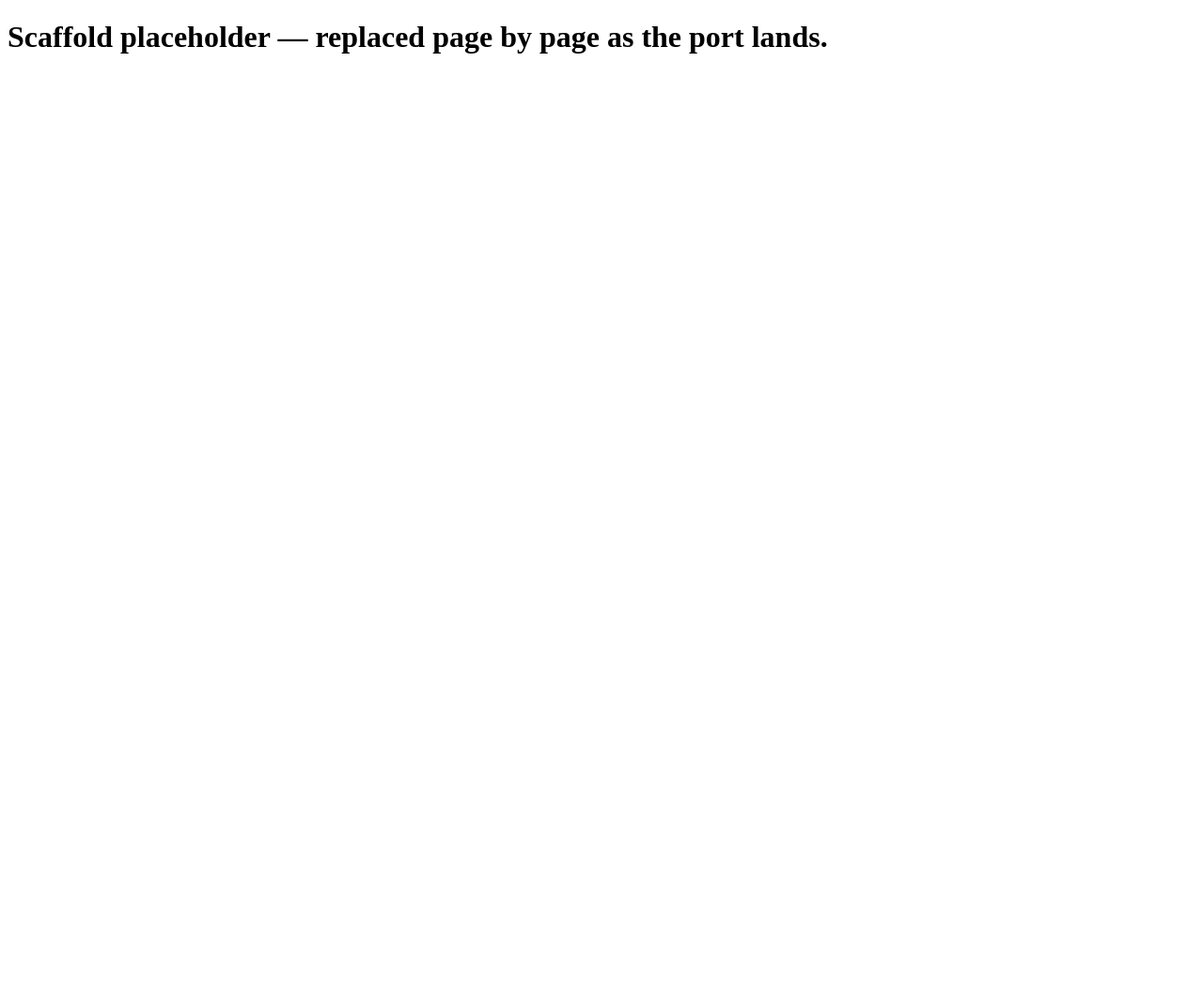
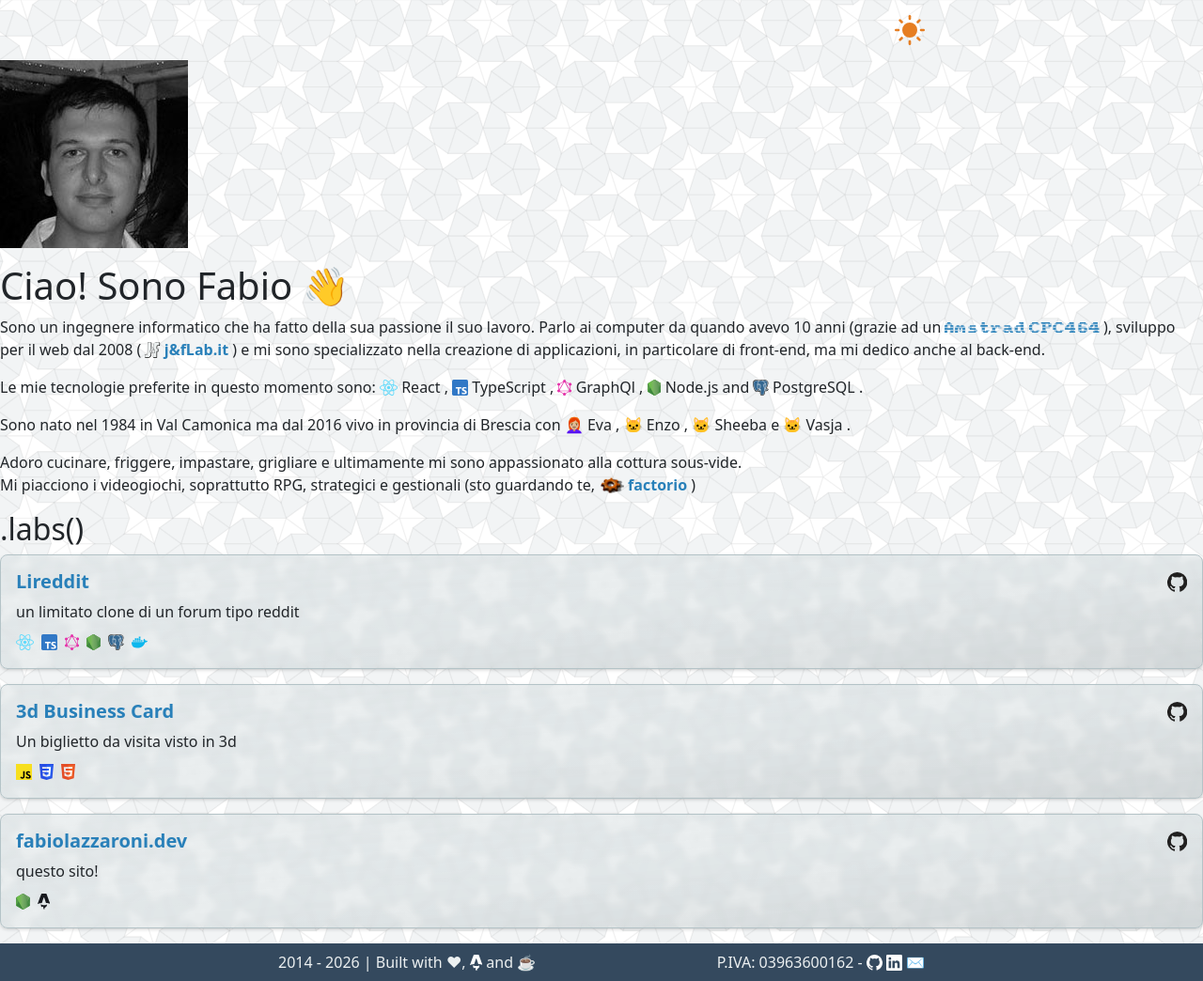
Before and after one commit to fakkio/fabiolazzaroni.dev, an Astro site: page / in a window 1280 px wide. Shown: the whole page at 94% size. Before the commit the page ends 800 px from the top, so only its background shows below. Built offline with nearby package versions, Linux system fonts and the light colour scheme; Astro itself is replaced by a stand-in of ours.

Commit message:
✨(pages): add index page — ProfilePicture, Bio, Labs, WavingHand
Ports pages/index.astro and its component tree from the Gatsby source:
ProfilePicture via astro:assets (eager, no placeholder — intentional
delta), Bio with the blinking Amstrad/CPC464 wordmarks driven by a plain
client script instead of react-spring, Labs/Lab as a real <ul>/<li> with
the Gatsby->Astro tech swap on the fabiolazzaroni.dev card, and
WavingHand as a pure CSS keyframe animation.

```diff
--- /dev/null
+++ b/src/components/Bio.astro
@@ -0,0 +1,97 @@
+---
+import factorioLogo from "../assets/factorio-logo.png";
+import BlinkingAmstrad from "./BlinkingAmstrad.astro";
+import GraphqlLogo from "./icons/GraphqlLogo.astro";
+import JefLogo from "./icons/JefLogo.astro";
+import NodejsLogo from "./icons/NodejsLogo.astro";
+import PostgresLogo from "./icons/PostgresLogo.astro";
+import ReactLogo from "./icons/ReactLogo.astro";
+import TypescriptLogo from "./icons/TypescriptLogo.astro";
+---
+
+<p>
+  Sono un ingegnere informatico che ha fatto della sua passione il suo lavoro.
+  Parlo ai computer da quando avevo 10 anni (grazie ad un{" "}
+  <a href="https://it.wikipedia.org/wiki/Amstrad_CPC_464" class="amstrad">
+    <BlinkingAmstrad />
+  </a>
+  ), sviluppo per il web dal 2008 (
+  <a href="http://jeflab.it/" class="noWrap">
+    <JefLogo aria-label="j&fLab" /> j&fLab.it
+  </a>
+  ) e mi sono specializzato nella creazione di applicazioni, in particolare di front-end,
+  ma mi dedico anche al back-end.
+</p>
+<p>
+  Le mie tecnologie preferite in questo momento sono:{" "}
+  <span class="noWrap">
+    <ReactLogo aria-label="React" /> React
+  </span>
+  ,{" "}
+  <span class="noWrap">
+    <TypescriptLogo aria-label="TypeScript" /> TypeScript
+  </span>
+  ,{" "}
+  <span class="noWrap">
+    <GraphqlLogo aria-label="GraphQl" /> GraphQl
+  </span>
+  ,{" "}
+  <span class="noWrap">
+    <NodejsLogo id="bio" aria-label="Node.js" /> Node.js
+  </span>{" "}
+  and{" "}
+  <span class="noWrap">
+    <PostgresLogo aria-label="PostgreSQL" /> PostgreSQL
+  </span>
+  .
+</p>
+<p>
+  Sono nato nel 1984 in Val Camonica ma dal 2016 vivo in provincia di Brescia
+  con{" "}
+  <span class="noWrap">
+    <span role="img" aria-label="Donna">👩🏼‍🦰</span> Eva
+  </span>
+  ,{" "}
+  <span class="noWrap">
+    <span role="img" aria-label="Gatto">🐱</span> Enzo
+  </span>
+  ,{" "}
+  <span class="noWrap">
+    <span role="img" aria-label="Gatto">🐱</span> Sheeba
+  </span>{" "}
+  e{" "}
+  <span class="noWrap">
+    <span role="img" aria-label="Gatto">🐱</span> Vasja
+  </span>
+  .
+</p>
+<p>
+  Adoro cucinare, friggere, impastare, grigliare e ultimamente mi sono
+  appassionato alla cottura sous-vide.
+  <br />
+  Mi piacciono i videogiochi, soprattutto RPG, strategici e gestionali (sto guardando
+  te,{" "}
+  <a href="https://store.steampowered.com/app/427520/Factorio/" class="noWrap">
+    <img src={factorioLogo.src} alt="factorio logo" class="icon" /> factorio
+  </a>
+  )
+</p>
+
+<style>
+  .amstrad {
+    text-shadow: 0 0 3px var(--color-amstradGreen);
+  }
+  .amstrad:hover {
+    color: var(--color-amstradGreen);
+  }
+
+  .noWrap {
+    white-space: nowrap;
+  }
+
+  .icon {
+    display: inline-block;
+    vertical-align: -0.1875em;
+    height: 1.0625em;
+  }
+</style>
--- /dev/null
+++ b/src/components/BlinkingAmstrad.astro
@@ -0,0 +1,52 @@
+---
+// Random-interval blink, ported verbatim from useBlinkAmstrad/useRandomInterval:
+// every 5-15s the span flashes --color-amstradGreen twice then reverts. It
+// writes a plain inline style rather than toggling a class — visual/site.spec.js
+// relies on exactly that to freeze it for baseline capture (an author
+// `!important` rule outranks a plain inline style, but not a class).
+import Amstrad from "./icons/Amstrad.astro";
+import Cpc464 from "./icons/Cpc464.astro";
+---
+
+<span data-blinking-amstrad><Amstrad /> <Cpc464 /></span>
+
+<script>
+  const MIN_DELAY = 5000;
+  const MAX_DELAY = 15000;
+
+  const random = (min: number, max: number) =>
+    Math.floor(Math.random() * (max - min)) + min;
+
+  const span = document.querySelector<HTMLSpanElement>(
+    "[data-blinking-amstrad]",
+  );
+
+  if (span) {
+    const blink = () => {
+      setTimeout(() => {
+        span.style.color = "var(--color-amstradGreen)";
+      }, 1);
+      setTimeout(() => {
+        span.style.color = "";
+      }, 150);
+      setTimeout(() => {
+        span.style.color = "var(--color-amstradGreen)";
+      }, 700);
+      setTimeout(() => {
+        span.style.color = "";
+      }, 850);
+    };
+
+    const tick = () => {
+      setTimeout(
+        () => {
+          blink();
+          tick();
+        },
+        random(MIN_DELAY, MAX_DELAY),
+      );
+    };
+
+    tick();
+  }
+</script>
--- /dev/null
+++ b/src/components/Lab.astro
@@ -0,0 +1,147 @@
+---
+import AstroLogo from "./icons/AstroLogo.astro";
+import CssLogo from "./icons/CssLogo.astro";
+import DockerLogo from "./icons/DockerLogo.astro";
+import GitHubLogo from "./icons/GitHubLogo.astro";
+import GraphqlLogo from "./icons/GraphqlLogo.astro";
+import HTMLLogo from "./icons/HTMLLogo.astro";
+import JavaScriptLogo from "./icons/JavaScriptLogo.astro";
+import NodejsLogo from "./icons/NodejsLogo.astro";
+import PostgresLogo from "./icons/PostgresLogo.astro";
+import ReactLogo from "./icons/ReactLogo.astro";
+import TypescriptLogo from "./icons/TypescriptLogo.astro";
+
+// Labels corrected to official branding here per #15 (ReactJs -> React,
+// GraphQl -> GraphQL) — Bio.astro's own mentions of these technologies are
+// untouched, since that fix was scoped to this list alone.
+export type Technology =
+  | "react"
+  | "typescript"
+  | "graphql"
+  | "node"
+  | "postgres"
+  | "docker"
+  | "js"
+  | "css"
+  | "html"
+  | "astro";
+
+const LABELS: Record<Technology, string> = {
+  react: "React",
+  typescript: "TypeScript",
+  graphql: "GraphQL",
+  node: "Node.js",
+  postgres: "PostgreSQL",
+  docker: "Docker",
+  js: "JavaScript",
+  css: "CSS",
+  html: "HTML",
+  astro: "Astro",
+};
+
+interface Props {
+  desc: string;
+  id: string;
+  name: string;
+  repo: string;
+  technologies: Technology[];
+  url: string;
+}
+
+const {desc, id, name, repo, technologies, url} = Astro.props;
+// NodejsLogo and AstroLogo both need a caller-supplied id when they render
+// more than once on the page (see #8/#13) — reuse this lab's slug for that.
+const gradientId = `lab-${id}`;
+---
+
+<li class="lab">
+  <h3 class="title">
+    <a href={url} class="stretchedLink">
+      <span>{name}</span>
+    </a>
+    <a href={repo} class="onlyIcon">
+      <GitHubLogo aria-label="repository github" />
+    </a>
+  </h3>
+  <p class="description">{desc}</p>
+  <ul class="technologiesList">
+    {
+      technologies.map((technology) => (
+        <li>
+          {technology === "react" && <ReactLogo aria-label={LABELS.react} />}
+          {technology === "typescript" && (
+            <TypescriptLogo aria-label={LABELS.typescript} />
+          )}
+          {technology === "graphql" && (
+            <GraphqlLogo aria-label={LABELS.graphql} />
+          )}
+          {technology === "node" && (
+            <NodejsLogo id={gradientId} aria-label={LABELS.node} />
+          )}
+          {technology === "postgres" && (
+            <PostgresLogo aria-label={LABELS.postgres} />
+          )}
+          {technology === "docker" && <DockerLogo aria-label={LABELS.docker} />}
+          {technology === "js" && <JavaScriptLogo aria-label={LABELS.js} />}
+          {technology === "css" && <CssLogo aria-label={LABELS.css} />}
+          {technology === "html" && <HTMLLogo aria-label={LABELS.html} />}
+          {technology === "astro" && (
+            <AstroLogo id={gradientId} aria-label={LABELS.astro} />
+          )}
+        </li>
+      ))
+    }
+  </ul>
+</li>
+
+<style>
+  .lab {
+    /* Explicit now: this used to only contain the stretched-link overlay
+       (a.stretchedLink::after) because backdrop-filter happens to also
+       create a containing block. */
+    position: relative;
+    padding: 1rem;
+    border-radius: 0.5rem;
+    background: var(--color-bgTranslucent)
+      linear-gradient(to right bottom, #ffffff11, #ffffff00, #00000011);
+    backdrop-filter: blur(3px);
+    box-shadow:
+      0 1.6px 3.6px 0 rgba(0, 0, 0, 0.132),
+      0 0.3px 0.9px 0 rgba(0, 0, 0, 0.108);
+    border: 1px solid var(--color-muted);
+    margin-bottom: 1rem;
+    transition:
+      background-color var(--theme-transition-duration),
+      border var(--theme-transition-duration);
+  }
+
+  .lab:last-child {
+    margin-bottom: 0;
+  }
+
+  .title {
+    display: flex;
+    justify-content: space-between;
+    font-size: 1.25rem;
+  }
+
+  .description {
+    margin-bottom: 0.5rem;
+  }
+
+  .technologiesList {
+    list-style: none;
+    margin: 0;
+    padding: 0;
+    margin-bottom: 0;
+    display: flex;
+    gap: 0.5rem;
+  }
+
+  .lab :global(.onlyIcon) {
+    /* Explicit now: this used to work only because .title is a flex
+       container, which grants z-index to a statically-positioned child. */
+    position: relative;
+    z-index: 2;
+  }
+</style>
--- /dev/null
+++ b/src/components/Labs.astro
@@ -0,0 +1,60 @@
+---
+import Lab, {type Technology} from "./Lab.astro";
+
+interface LabData {
+  id: string;
+  url: string;
+  repo: string;
+  name: string;
+  desc: string;
+  technologies: Technology[];
+}
+
+const labs: LabData[] = [
+  {
+    id: "lireddit",
+    url: "https://lireddit.lazzaroni.io/",
+    repo: "https://github.com/Fakkio/lireddit",
+    name: "Lireddit",
+    desc: "un limitato clone di un forum tipo reddit",
+    technologies: [
+      "react",
+      "typescript",
+      "graphql",
+      "node",
+      "postgres",
+      "docker",
+    ],
+  },
+  {
+    id: "3d-business-card",
+    url: "https://fakkio.github.io/3d-business-card/",
+    repo: "https://github.com/Fakkio/3d-business-card",
+    name: "3d Business Card",
+    desc: "Un biglietto da visita visto in 3d",
+    technologies: ["js", "css", "html"],
+  },
+  {
+    // Intentional delta (map #1): drops React and swaps Gatsby for Astro —
+    // after the port the old [react, gatsby, node] list would be false.
+    id: "fabiolazzaroni-dev",
+    url: "https://fabiolazzaroni.dev/",
+    repo: "https://github.com/Fakkio/fabiolazzaroni.dev",
+    name: "fabiolazzaroni.dev",
+    desc: "questo sito!",
+    technologies: ["node", "astro"],
+  },
+];
+---
+
+<ul class="labs">
+  {labs.map((lab) => <Lab {...lab} />)}
+</ul>
+
+<style>
+  .labs {
+    list-style: none;
+    margin: 0;
+    padding: 0;
+  }
+</style>
--- /dev/null
+++ b/src/components/ProfilePicture.astro
@@ -0,0 +1,16 @@
+---
+// Intentional delta (map #1): no tracedSVG placeholder, no fade-in — loads
+// eager since astro:assets has no blur/LQIP equivalent and the old
+// placeholder was measurably heavier than the real image.
+import {Image} from "astro:assets";
+import fabio from "../assets/fabio.jpg";
+---
+
+<Image
+  src={fabio}
+  alt="Fabio Lazzaroni profile picture"
+  width={200}
+  height={200}
+  densities={[1, 2]}
+  priority
+/>
--- /dev/null
+++ b/src/components/WavingHand.astro
@@ -0,0 +1,46 @@
+---
+
+---
+
+<span role="img" aria-label="mano che saluta" class="wave">👋</span>
+
+<style>
+  .wave {
+    animation-name: wave-animation;
+    animation-duration: 2.5s;
+    animation-iteration-count: infinite;
+    transform-origin: 70% 70%;
+    display: inline-block;
+  }
+
+  .wave:hover {
+    animation-iteration-count: infinite;
+  }
+
+  @keyframes wave-animation {
+    0% {
+      transform: rotate(0deg);
+    }
+    10% {
+      transform: rotate(14deg);
+    }
+    20% {
+      transform: rotate(-8deg);
+    }
+    30% {
+      transform: rotate(14deg);
+    }
+    40% {
+      transform: rotate(-4deg);
+    }
+    50% {
+      transform: rotate(10deg);
+    }
+    60% {
+      transform: rotate(0deg);
+    }
+    100% {
+      transform: rotate(0deg);
+    }
+  }
+</style>
--- /dev/null
+++ b/src/components/icons/Amstrad.astro
@@ -0,0 +1,62 @@
+---
+// Not routed through Icon.astro — like AstroLogo, it needs its own viewBox
+// and aria-label rather than the shared icon defaults.
+//
+// The horizontal-line mask used to fade in via a react-spring stopColor
+// tween; here the mask colour is just the page background, so it tracks
+// the theme automatically through the cascade with no JS involved.
+type Props = astroHTML.JSX.SVGAttributes;
+
+const {class: className, ...rest} = Astro.props;
+---
+
+<svg
+  viewBox="0 0 248.58 31.94"
+  aria-label="Amstrad"
+  class:list={["mark", className]}
+  {...rest}
+>
+  <defs>
+    <linearGradient
+      id="amstrad-horizontal-lines"
+      x1="0%"
+      y1="0%"
+      x2="0%"
+      y2="100%"
+    >
+      <stop class="mask-stop" offset="50%" stop-opacity="0"></stop>
+      <stop class="mask-stop" offset="50%" stop-opacity="0.6"></stop>
+    </linearGradient>
+    <pattern
+      id="amstrad-line"
+      patternUnits="userSpaceOnUse"
+      width="14"
+      height="9"
+    >
+      <rect width="100%" height="9" fill="url(#amstrad-horizontal-lines)"
+      ></rect>
+    </pattern>
+  </defs>
+  <path
+    fill="currentColor"
+    d="M18.15 31.9v-8.78h-9.2v8.7H0V9.25l4.18-.37.3-4.24 4.26-.23.24-4.4h9.14l.23 4.38 4.26.23.3 4.26 4.24.34v22.68zM9.09 9.22v8.84h8.98V9.22zM221.35 31.83l-.22-4.16-4.4-.32v-13.6l4.4-.32.22-4.3h13.53V4.6l-4.38-.2V.02h13.65v27.31l4.43.32v4.23h-8.74l-.26-4.17-4.53-.38V13.76H226V27.4h8.84v4.43zM64 31.94h-8.76v-13.5h-4.7v8.88H45.9v-8.85h-4.6v13.4h-9.09V13.7l4.35-.24.24-4.24h8.83l.26 4.15h4.54V9.27h9.05l.35 4.18 4.16.24zM124.2 9.02h9.04v4.47h-8.76v13.79h4.36l.23-4.12h8.78v4.18l-4.15.28-.35 4.25h-13.6l-.3-4.2-4.34-.35v-13.6l-4.44-.24V9.2l4.28-.31V.04h9.26zM184.28 22.83v-4.41h13.64v-4.83h-13.45V9.26h18.18l.26 4.2 4.3.24v13.62l4.46.33v4.23h-8.75l-.24-4.18-4.49-.37v-4.16h-9.14v4.3h8.88v4.35h-13.49l-.22-4.17-4.37-.28v-4.29zM161.3 13.79l-.23 4.37-4.38.21v8.94l4.37.37v4.17H142.9v-4.18l4.37-.34v-13.6l-4.36-.26V9.21h8.83l.43 4.27h4.2l.24-4.16h13.61l.35 4.14 4.16.23v4.42H166l-.25-4.32zM73.76 31.83v-4.3h18.12v-4.5H78.34L78 18.37l-4.18-.19v-4.46l4.13-.24.4-4.23h18.04v4.2H82.92v4.8h13.5l.34 4.55 4.25.3v4.2l-4.25.37-.3 4.16z"
+  ></path>
+  <path
+    fill="url(#amstrad-line)"
+    d="M18.15 31.9v-8.78h-9.2v8.7H0V9.25l4.18-.37.3-4.24 4.26-.23.24-4.4h9.14l.23 4.38 4.26.23.3 4.26 4.24.34v22.68zM9.09 9.22v8.84h8.98V9.22zM221.35 31.83l-.22-4.16-4.4-.32v-13.6l4.4-.32.22-4.3h13.53V4.6l-4.38-.2V.02h13.65v27.31l4.43.32v4.23h-8.74l-.26-4.17-4.53-.38V13.76H226V27.4h8.84v4.43zM64 31.94h-8.76v-13.5h-4.7v8.88H45.9v-8.85h-4.6v13.4h-9.09V13.7l4.35-.24.24-4.24h8.83l.26 4.15h4.54V9.27h9.05l.35 4.18 4.16.24zM124.2 9.02h9.04v4.47h-8.76v13.79h4.36l.23-4.12h8.78v4.18l-4.15.28-.35 4.25h-13.6l-.3-4.2-4.34-.35v-13.6l-4.44-.24V9.2l4.28-.31V.04h9.26zM184.28 22.83v-4.41h13.64v-4.83h-13.45V9.26h18.18l.26 4.2 4.3.24v13.62l4.46.33v4.23h-8.75l-.24-4.18-4.49-.37v-4.16h-9.14v4.3h8.88v4.35h-13.49l-.22-4.17-4.37-.28v-4.29zM161.3 13.79l-.23 4.37-4.38.21v8.94l4.37.37v4.17H142.9v-4.18l4.37-.34v-13.6l-4.36-.26V9.21h8.83l.43 4.27h4.2l.24-4.16h13.61l.35 4.14 4.16.23v4.42H166l-.25-4.32zM73.76 31.83v-4.3h18.12v-4.5H78.34L78 18.37l-4.18-.19v-4.46l4.13-.24.4-4.23h18.04v4.2H82.92v4.8h13.5l.34 4.55 4.25.3v4.2l-4.25.37-.3 4.16z"
+  ></path>
+</svg>
+
+<style>
+  .mark {
+    display: inline-block;
+    height: 0.6875em;
+    vertical-align: baseline;
+    overflow: visible;
+  }
+
+  .mask-stop {
+    stop-color: var(--color-background);
+    transition: stop-color var(--theme-transition-duration);
+  }
+</style>
--- /dev/null
+++ b/src/components/icons/Cpc464.astro
@@ -0,0 +1,45 @@
+---
+// See Amstrad.astro — same standalone shape, same CSS-only mask.
+type Props = astroHTML.JSX.SVGAttributes;
+
+const {class: className, ...rest} = Astro.props;
+---
+
+<svg
+  viewBox="0 0 216.47 31.97"
+  aria-label="CPC464"
+  class:list={["mark", className]}
+  {...rest}
+>
+  <defs>
+    <linearGradient id="cpc-horizontal-lines" x1="0%" y1="0%" x2="0%" y2="100%">
+      <stop class="mask-stop" offset="50%" stop-opacity="0"></stop>
+      <stop class="mask-stop" offset="50%" stop-opacity="0.6"></stop>
+    </linearGradient>
+    <pattern id="cpc-line" patternUnits="userSpaceOnUse" width="14" height="9">
+      <rect width="100%" height="9" fill="url(#cpc-horizontal-lines)"></rect>
+    </pattern>
+  </defs>
+  <path
+    fill="currentColor"
+    d="M124.44.02h13.8v18.31h4.37v4.57l-4.2.23v4.27l4.18.3v4.24h-18.04V27.7l4.3-.26v-4.33H110.8v-9.36l4.28-.24.34-4.25 4.18-.3.37-4.29 4.21-.22.26-4.44zm4.47 9.29h-4.46l-.24 4.2-4.28.3v4.36h8.98zM184.5 23.1v-9.33l4.44-.24.24-4.26 4.25-.29.34-4.28 4.25-.27.24-4.39h13.73v18.23h4.4v4.62l-4.11.23v4.26l4.19.37v4.16H198.3v-4.13l4.44-.41v-4.28zm9.28-4.89h8.9V9.27h-4.38l-.31 4.27-4.21.22zM50.67 27.42l4.32.27v4.24H36.97v-4.16l4.34-.42V4.69l-4.37-.23V.09h27.28l.42 4.36 4.18.23v8.84l-4.19.23-.4 4.58H50.66zm9.06-13.92V4.7h-9.07v8.8zM179.56 27.4l-4.25.31-.3 4.18h-18.16l-.28-4.15-4.26-.35V4.69l4.19-.24.4-4.45h18.08l.32 4.4 4.25.3v4.17h-8.8l-.25-4.15h-9.1v8.92h13.58l.3 4.56 4.28.25zm-9.16-.02v-8.85h-8.99v8.85zM31.9 23.16v4.24l-4.2.3-.38 4.27H9.22l-.28-4.23-4.28-.34-.28-4.25L0 22.9V9.3l4.4-.42.23-4.19 4.22-.25.4-4.44H27.3l.43 4.43 4.18.23v4.19H23.1l-.24-4.14h-9.11l-.26 4.18-4.25.36v13.6l4.25.28.22 4.2h9.11l.29-4.18zM78.22 8.95l.24-4.27 4.25-.23.3-4.35h18.16c.1 1.37.2 2.74.33 4.3l4.25.3v4.18h-8.82l-.25-4.08h-9.16l-.19 4.1-4.3.38v13.6l4.24.23.29 4.27h9.1l.24-4.15h8.75v4.13l-4.16.37-.3 4.17H83.04l-.3-4.16-4.28-.36-.22-4.23-4.35-.23V9.26z"
+  ></path>
+  <path
+    fill="url(#cpc-line)"
+    d="M124.44.02h13.8v18.31h4.37v4.57l-4.2.23v4.27l4.18.3v4.24h-18.04V27.7l4.3-.26v-4.33H110.8v-9.36l4.28-.24.34-4.25 4.18-.3.37-4.29 4.21-.22.26-4.44zm4.47 9.29h-4.46l-.24 4.2-4.28.3v4.36h8.98zM184.5 23.1v-9.33l4.44-.24.24-4.26 4.25-.29.34-4.28 4.25-.27.24-4.39h13.73v18.23h4.4v4.62l-4.11.23v4.26l4.19.37v4.16H198.3v-4.13l4.44-.41v-4.28zm9.28-4.89h8.9V9.27h-4.38l-.31 4.27-4.21.22zM50.67 27.42l4.32.27v4.24H36.97v-4.16l4.34-.42V4.69l-4.37-.23V.09h27.28l.42 4.36 4.18.23v8.84l-4.19.23-.4 4.58H50.66zm9.06-13.92V4.7h-9.07v8.8zM179.56 27.4l-4.25.31-.3 4.18h-18.16l-.28-4.15-4.26-.35V4.69l4.19-.24.4-4.45h18.08l.32 4.4 4.25.3v4.17h-8.8l-.25-4.15h-9.1v8.92h13.58l.3 4.56 4.28.25zm-9.16-.02v-8.85h-8.99v8.85zM31.9 23.16v4.24l-4.2.3-.38 4.27H9.22l-.28-4.23-4.28-.34-.28-4.25L0 22.9V9.3l4.4-.42.23-4.19 4.22-.25.4-4.44H27.3l.43 4.43 4.18.23v4.19H23.1l-.24-4.14h-9.11l-.26 4.18-4.25.36v13.6l4.25.28.22 4.2h9.11l.29-4.18zM78.22 8.95l.24-4.27 4.25-.23.3-4.35h18.16c.1 1.37.2 2.74.33 4.3l4.25.3v4.18h-8.82l-.25-4.08h-9.16l-.19 4.1-4.3.38v13.6l4.24.23.29 4.27h9.1l.24-4.15h8.75v4.13l-4.16.37-.3 4.17H83.04l-.3-4.16-4.28-.36-.22-4.23-4.35-.23V9.26z"
+  ></path>
+</svg>
+
+<style>
+  .mark {
+    display: inline-block;
+    height: 0.6875em;
+    vertical-align: baseline;
+    overflow: visible;
+  }
+
+  .mask-stop {
+    stop-color: var(--color-background);
+    transition: stop-color var(--theme-transition-duration);
+  }
+</style>
--- a/src/pages/index.astro
+++ b/src/pages/index.astro
@@ -1,15 +1,21 @@
+---
+import Bio from "../components/Bio.astro";
+import Labs from "../components/Labs.astro";
+import ProfilePicture from "../components/ProfilePicture.astro";
+import WavingHand from "../components/WavingHand.astro";
+import Layout from "../layouts/Layout.astro";
 ---
 
----
+<Layout>
+  <ProfilePicture />
+  <h1 class="title">Ciao! Sono Fabio <WavingHand /></h1>
+  <Bio />
+  <h2>.labs()</h2>
+  <Labs />
+</Layout>
 
-<html lang="en">
-  <head>
-    <meta charset="utf-8" />
-    <meta name="viewport" content="width=device-width" />
-    <meta name="generator" content={Astro.generator} />
-    <title>fabiolazzaroni.dev</title>
-  </head>
-  <body>
-    <h1>Scaffold placeholder — replaced page by page as the port lands.</h1>
-  </body>
-</html>
+<style>
+  .title {
+    margin-top: 1rem;
+  }
+</style>
```
Also changed, not shown: src/assets/fabio.jpg (added), src/assets/factorio-logo.png (added).
